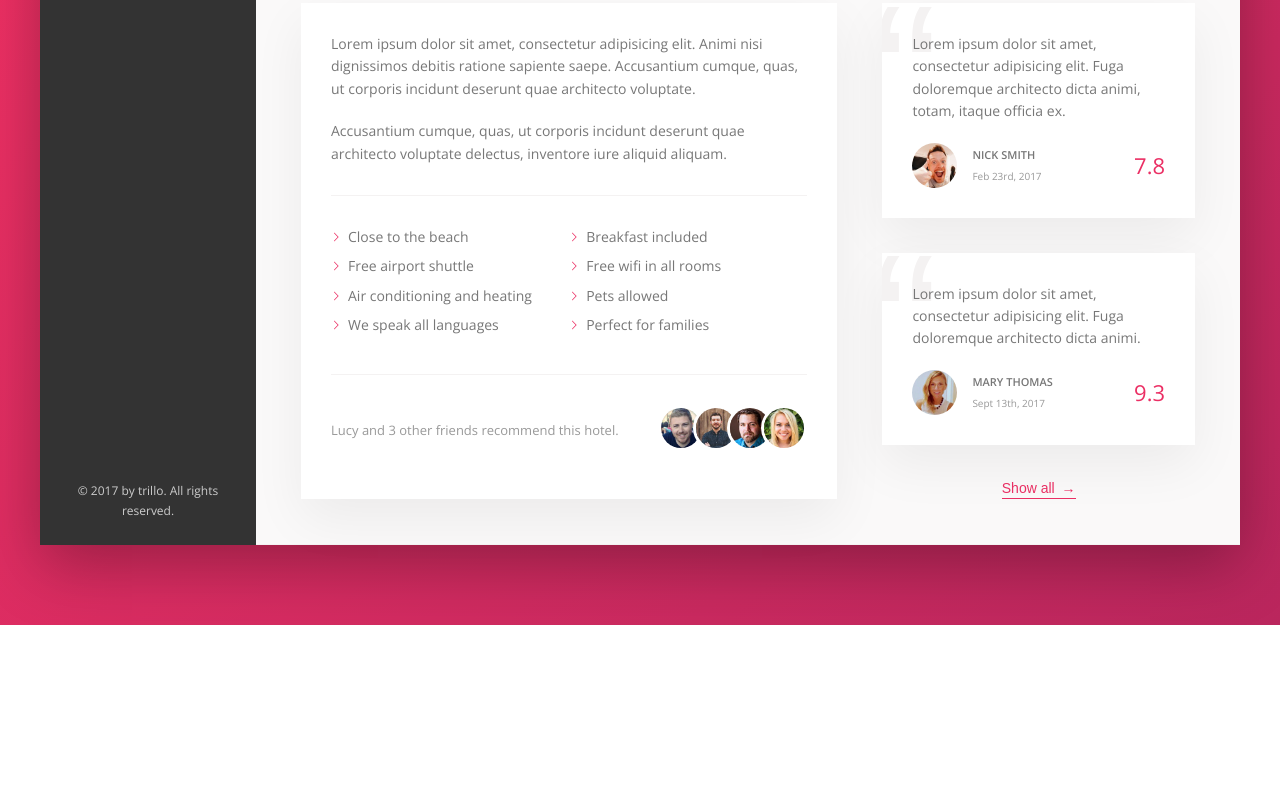
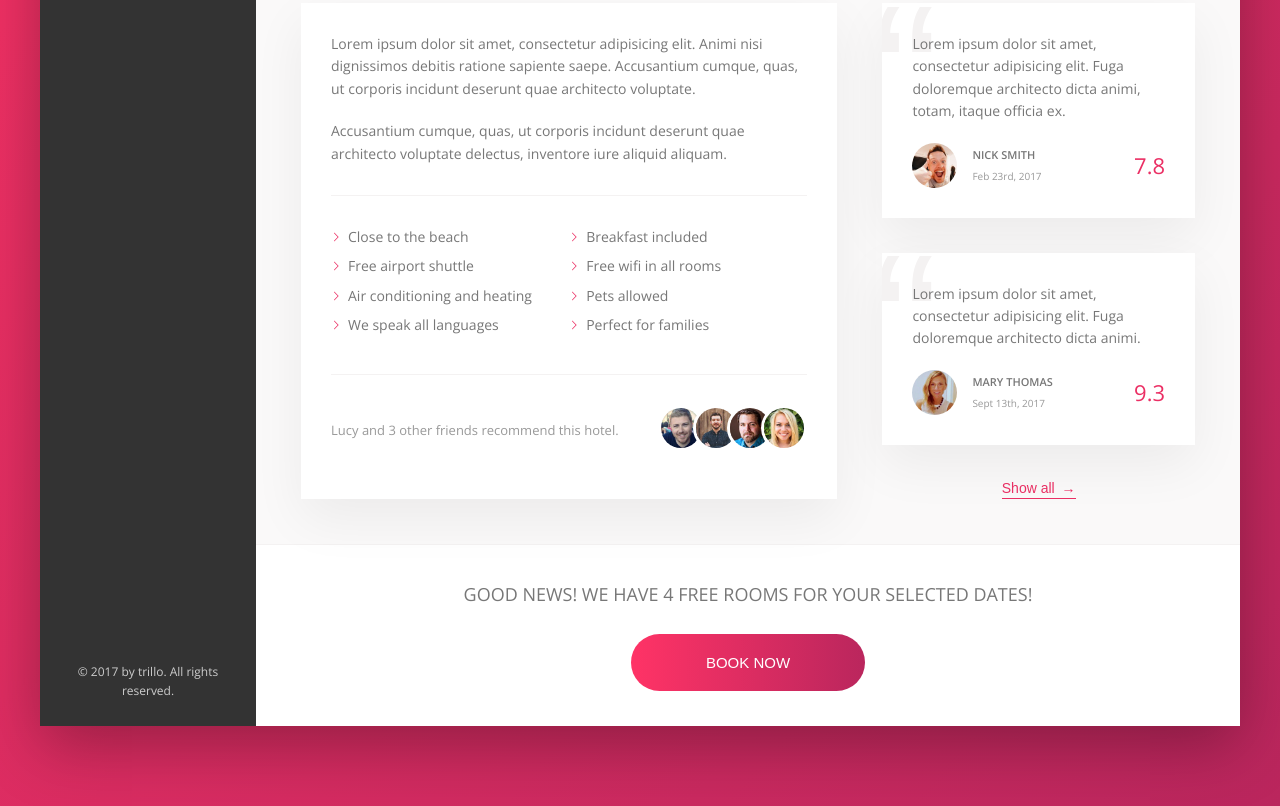
Before and after one commit to cjoak1028/trillo-css, a website: page index.html in a window 1280 px wide. Shown: the part 644-1450 px from the top of the page. Before the commit the page ends 1269 px from the top, so only its background shows below. Drawn offline with nearby package versions, Linux system fonts and the light colour scheme.

Commit message:
built cta section

```diff
--- a/index.html
+++ b/index.html
@@ -193,6 +193,15 @@
                             <button class="btn-inline">Show all <span>&rarr;</span></button>
                         </div>
                     </div>
+                    <div class="cta">
+                        <h2 class="cta__book-now">
+                            Good news! We have 4 free rooms for your selected dates!
+                        </h2>
+                        <button class="btn">
+                            <span class="btn__visible">Book now</span>
+                            <span class="btn__invisible">Only 4 rooms left</span>
+                        </button>
+                    </div>
                 </main>
             </div>
         </div>
--- a/sass/_components.scss
+++ b/sass/_components.scss
@@ -445,3 +445,65 @@
         z-index: 1;
     }
 }
+
+/////////////////////////////////
+// CALL TO ACTION
+.cta {
+    padding: 3.5rem 0;
+    text-align: center;
+
+    &__book-now {
+        font-size: 1.8rem;
+        font-weight: 300;
+        text-transform: uppercase;
+        margin-bottom: 2.5rem;
+    }
+}
+
+.btn {
+    font-size: 1.5rem;
+    font-weight: 300;
+    text-transform: uppercase;
+    border-radius: 100px;
+    border: none;
+    background-image: linear-gradient(to right, var(--color-primary-light), var(--color-primary-dark));
+    color: #fff;
+    position: relative;
+    overflow: hidden;
+    cursor: pointer;
+
+    & > * {
+        display: inline-block;
+        height: 100%;
+        width: 100%;
+        transition: all .2s;
+    }
+
+    &__visible {
+        padding: 2rem 7.5rem;
+    }
+
+    &__invisible {
+        position: absolute;
+        padding: 2rem 0;
+        left: 0;
+        top: -100%;
+    }
+
+    &:hover {
+        background-image: linear-gradient(to left, var(--color-primary-light), var(--color-primary-dark));
+    }
+
+    &:hover &__visible {
+        transform: translateY(100%);
+    }
+
+    &:hover &__invisible {
+        top: 0;
+    }
+
+    &:focus {
+        outline: none;
+        animation: pulsate 1s infinite;
+    }
+}
```
Also changed, not shown: css/style.css.
